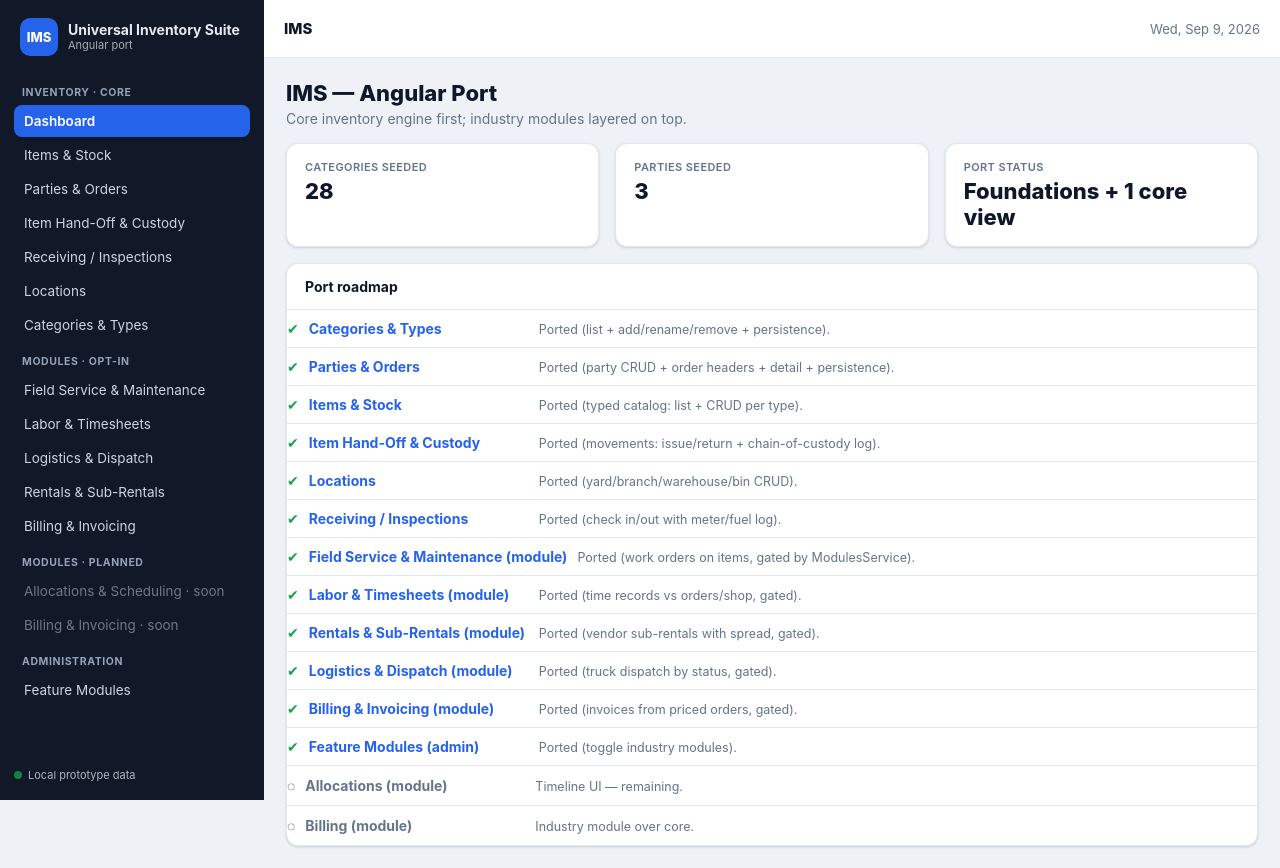
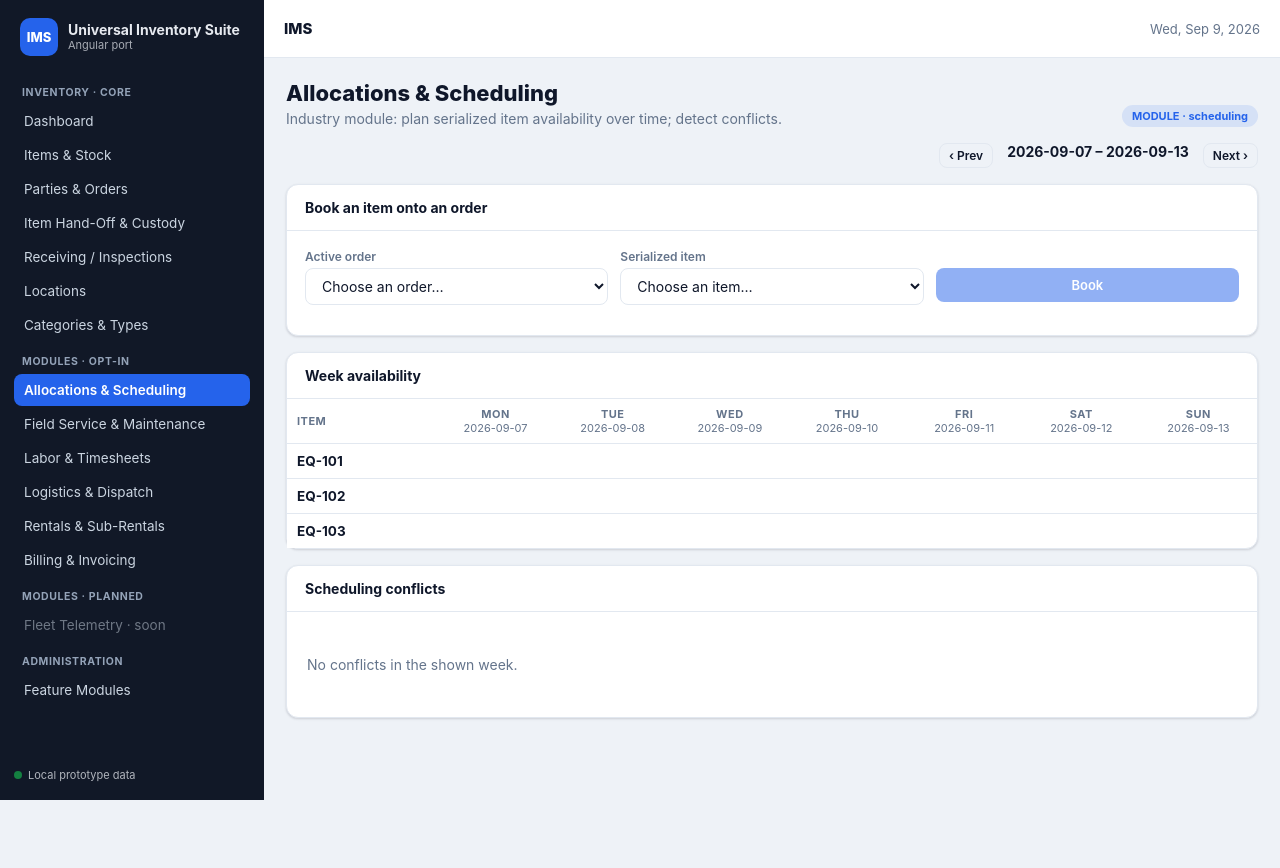
Before and after one commit to tinnerrob/ims-prototype-angular, an Angular app: page /scheduler in a window 1280 px wide. Before the commit this address led to /dashboard. After the commit the page ends 800 px from the top, so only its background shows below. Built offline with nearby package versions, Linux system fonts and the light colour scheme.

Commit message:
Port Allocations & Scheduling (module): week timeline board, conflict detection, item booking

```diff
--- a/src/app/app.component.ts
+++ b/src/app/app.component.ts
@@ -36,6 +36,7 @@ export class AppComponent {
     {
       title: 'Modules · Opt-in',
       items: [
+        { label: 'Allocations & Scheduling', route: '/scheduler' },
         { label: 'Field Service & Maintenance', route: '/maintenance' },
         { label: 'Labor & Timesheets', route: '/timesheet' },
         { label: 'Logistics & Dispatch', route: '/logistics' },
@@ -46,8 +47,7 @@ export class AppComponent {
     {
       title: 'Modules · Planned',
       items: [
-        { label: 'Allocations & Scheduling', route: '/scheduler', soon: true },
-        { label: 'Billing & Invoicing', route: '/invoicing', soon: true },
+        { label: 'Fleet Telemetry', route: '/telemetry', soon: true },
       ],
     },
     {
--- a/src/app/app.routes.ts
+++ b/src/app/app.routes.ts
@@ -13,6 +13,7 @@ import { LogisticsComponent } from './features/logistics/logistics.component';
 import { MaintenanceComponent } from './features/maintenance/maintenance.component';
 import { OrdersComponent } from './features/orders/orders.component';
 import { RentalsComponent } from './features/rentals/rentals.component';
+import { SchedulerComponent } from './features/scheduler/scheduler.component';
 import { TimesheetComponent } from './features/timesheet/timesheet.component';
 
 /**
@@ -34,6 +35,7 @@ export const routes: Routes = [
   { path: 'maintenance', component: MaintenanceComponent, canActivate: [requireModule('service')] },
   { path: 'orders', component: OrdersComponent },
   { path: 'rentals', component: RentalsComponent, canActivate: [requireModule('rentals')] },
+  { path: 'scheduler', component: SchedulerComponent, canActivate: [requireModule('scheduling')] },
   { path: 'timesheet', component: TimesheetComponent, canActivate: [requireModule('labor')] },
   { path: '**', redirectTo: 'dashboard' },
 ];
--- a/src/app/features/dashboard/dashboard.component.ts
+++ b/src/app/features/dashboard/dashboard.component.ts
@@ -31,7 +31,8 @@ export class DashboardComponent {
     { route: '/logistics', title: 'Logistics & Dispatch (module)', done: true, note: 'Ported (truck dispatch by status, gated).' },
     { route: '/invoicing', title: 'Billing & Invoicing (module)', done: true, note: 'Ported (invoices from priced orders, gated).' },
     { route: '/admin', title: 'Feature Modules (admin)', done: true, note: 'Ported (toggle industry modules).' },
-    { route: '/scheduler', title: 'Allocations (module)', done: false, note: 'Timeline UI — remaining.' },
+    { route: '/scheduler', title: 'Allocations & Scheduling (module)', done: true, note: 'Ported (week timeline + conflicts + booking).' },
+    { route: '/telemetry', title: 'Fleet Telemetry (module)', done: false, note: 'GPS sim UI — remaining.' },
     { route: '/invoicing', title: 'Billing (module)', done: false, note: 'Industry module over core.' },
   ];
 
--- /dev/null
+++ b/src/app/features/scheduler/scheduler.component.html
@@ -0,0 +1,93 @@
+<section class="page">
+  <div class="page-head">
+    <div>
+      <h1>Allocations &amp; Scheduling</h1>
+      <p class="page-sub">Industry module: plan serialized item availability over time; detect conflicts.</p>
+    </div>
+    <span class="mod-tag">MODULE · scheduling</span>
+  </div>
+
+  <div class="toolbar">
+    <button class="btn btn-ghost btn-sm" (click)="shift(-1)">‹ Prev</button>
+    <span class="week-label">{{ board().length > 0 ? '' : '' }}{{ dateLabel(0) }} – {{ dateLabel(6) }}</span>
+    <button class="btn btn-ghost btn-sm" (click)="shift(1)">Next ›</button>
+  </div>
+
+  <!-- BOOKING -->
+  <div class="card log-card">
+    <div class="card-header">Book an item onto an order</div>
+    <div class="card-body">
+      <div class="row3">
+        <div class="field">
+          <label>Active order</label>
+          <select class="input" [(ngModel)]="bookOrderId">
+            <option value="" disabled>Choose an order…</option>
+            @for (o of activeOrders(); track o.orderId) {
+              <option [value]="o.orderId">{{ o.orderId }} · {{ o.projectName }}</option>
+            }
+          </select>
+        </div>
+        <div class="field">
+          <label>Serialized item</label>
+          <select class="input" [(ngModel)]="bookItemId">
+            <option value="" disabled>Choose an item…</option>
+            @for (it of serialized(); track it.id) {
+              <option [value]="it.id">{{ it.id }} · {{ it.name }}</option>
+            }
+          </select>
+        </div>
+        <div class="field">
+          <label>&nbsp;</label>
+          <button class="btn btn-primary" (click)="book()" [disabled]="!bookOrderId || !bookItemId">Book</button>
+        </div>
+      </div>
+    </div>
+  </div>
+
+  <!-- TIMELINE -->
+  <div class="card log-card">
+    <div class="card-header">Week availability</div>
+    <div class="table-wrap">
+      <table class="table alloc">
+        <thead>
+          <tr>
+            <th class="item-col">Item</th>
+            @for (n of dayNames; track n) {
+              <th class="day-col">{{ n }}<div class="day-date">{{ dateLabel($index) }}</div></th>
+            }
+          </tr>
+        </thead>
+        <tbody>
+          @for (row of board(); track row.item.id) {
+            <tr>
+              <td class="item-col strong">{{ row.item.id }}</td>
+              @for (cell of row.cells; track $index) {
+                <td class="day-col">
+                  @if (cell) {
+                    <span class="alloc-cell" [class.conflict]="cell.conflict">{{ cell.label }}</span>
+                  }
+                </td>
+              }
+            </tr>
+          }
+        </tbody>
+      </table>
+    </div>
+  </div>
+
+  <!-- CONFLICTS -->
+  <div class="card log-card">
+    <div class="card-header">Scheduling conflicts</div>
+    <div class="card-body">
+      @if (conflicts().length === 0) {
+        <p class="empty">No conflicts in the shown week.</p>
+      } @else {
+        <ul class="ho-list">
+          @for (c of conflicts(); track c) {
+            <li class="ho-row"><span class="conflict-dot"></span><span>{{ c }}</span></li>
+          }
+        </ul>
+      }
+    </div>
+  </div>
+</section>
--- /dev/null
+++ b/src/app/features/scheduler/scheduler.component.scss
@@ -0,0 +1,54 @@
+.week-label {
+  font-weight: 700;
+  margin: 0 6px;
+}
+
+.alloc {
+  .item-col {
+    width: 150px;
+    position: sticky;
+    left: 0;
+    background: #fff;
+  }
+
+  .day-col {
+    text-align: center;
+    min-width: 96px;
+  }
+
+  .day-date {
+    font-size: 11px;
+    font-weight: 400;
+    color: var(--muted);
+    text-transform: none;
+    letter-spacing: 0;
+  }
+}
+
+.alloc-cell {
+  display: inline-block;
+  padding: 4px 8px;
+  border-radius: 6px;
+  background: rgba(37, 99, 235, 0.14);
+  color: #1d4ed8;
+  font-weight: 700;
+  font-size: 11.5px;
+
+  &.conflict {
+    background: rgba(220, 38, 38, 0.14);
+    color: #b91c1c;
+  }
+}
+
+.conflict-dot {
+  width: 8px;
+  height: 8px;
+  border-radius: 50%;
+  background: var(--danger);
+  display: inline-block;
+  flex-shrink: 0;
+}
+
+.table-wrap {
+  overflow: auto;
+}
--- /dev/null
+++ b/src/app/features/scheduler/scheduler.component.ts
@@ -0,0 +1,127 @@
+import { Component, OnDestroy } from '@angular/core';
+import { FormsModule } from '@angular/forms';
+
+import { DataService } from '../../core/data.service';
+import { Item, Order } from '../../core/models';
+
+const DAY_MS = 86400000;
+const DAY_NAMES = ['Mon', 'Tue', 'Wed', 'Thu', 'Fri', 'Sat', 'Sun'];
+
+/** A single occupied cell in the week grid. */
+interface OccCell {
+  orderId: string;
+  label: string;
+  conflict: boolean;
+}
+
+interface BoardRow {
+  item: Item;
+  cells: (OccCell | null)[];
+}
+
+@Component({
+  selector: 'ims-scheduler',
+  standalone: true,
+  imports: [FormsModule],
+  templateUrl: './scheduler.component.html',
+  styleUrl: './scheduler.component.scss',
+})
+export class SchedulerComponent implements OnDestroy {
+  readonly dayNames = DAY_NAMES;
+  /** Week anchor = Monday 00:00 local (ms). */
+  weekStart: number = this.mondayOf(new Date());
+
+  bookOrderId = '';
+  bookItemId = '';
+
+  constructor(readonly data: DataService) {}
+
+  ngOnDestroy(): void {
+    /* no timers */
+  }
+
+  activeOrders(): Order[] {
+    return this.data.listOrders().filter((o) => o.status === 'active');
+  }
+
+  serialized(): Item[] {
+    return this.data.listItems('serialized');
+  }
+
+  /** Rows = serialized items x 7 day cells for the shown week. */
+  board(): BoardRow[] {
+    const rows: BoardRow[] = [];
+    for (const item of this.serialized()) {
+      const cells: (OccCell | null)[] = [];
+      for (let i = 0; i < 7; i++) {
+        const dayStart = this.weekStart + i * DAY_MS;
+        const dayEnd = dayStart + DAY_MS - 1;
+        const occ: OccCell[] = [];
+        for (const order of this.activeOrders()) {
+          if (!this.orderHasItem(order, item.id)) continue;
+          if (this.overlaps(order, dayStart, dayEnd)) {
+            occ.push({ orderId: order.orderId, label: order.orderId, conflict: false });
+          }
+        }
+        // conflict = more than one distinct order in this cell
+        cells.push(occ.length === 0 ? null : { ...occ[0], conflict: occ.length > 1 });
+      }
+      rows.push({ item, cells });
+    }
+    return rows;
+  }
+
+  /** Human conflicts across the shown week (order vs order on the same item/day). */
+  conflicts(): string[] {
+    const out: string[] = [];
+    for (const row of this.board()) {
+      row.cells.forEach((c, i) => {
+        if (c) {
+          const others = this.activeOrders().filter((o) => o.orderId !== c.orderId && this.orderHasItem(o, row.item.id) && this.overlaps(o, this.weekStart + i * DAY_MS, this.weekStart + i * DAY_MS + DAY_MS - 1));
+          if (others.length) {
+            out.push(`${this.fmtDay(i)}: ${row.item.id} booked to ${c.orderId} + ${others.map((o) => o.orderId).join(', ')}`);
+          }
+        }
+      });
+    }
+    return [...new Set(out)];
+  }
+
+  dateLabel(i: number): string {
+    return this.fmtDay(i);
+  }
+
+  shift(weeks: number): void {
+    this.weekStart += weeks * 7 * DAY_MS;
+  }
+
+  /** Book an available serialized item onto the selected active order. */
+  book(): void {
+    if (!this.bookOrderId || !this.bookItemId) return;
+    this.data.addOrderLine(this.bookOrderId, { type: 'serialized', refId: this.bookItemId, qty: 1 });
+    this.bookItemId = '';
+  }
+
+  private orderHasItem(order: Order, itemId: string): boolean {
+    return order.lineItems.some((li) => li.type === 'serialized' && li.refId === itemId);
+  }
+
+  private overlaps(order: Order, dayStart: number, dayEnd: number): boolean {
+    const s = Date.parse(order.startDate + 'T00:00:00');
+    const e = Date.parse(order.endDate + 'T00:00:00') + DAY_MS - 1;
+    return s <= dayEnd && e >= dayStart;
+  }
+
+  private mondayOf(d: Date): number {
+    const x = new Date(d);
+    const day = (x.getDay() + 6) % 7; // 0=Mon
+    x.setDate(x.getDate() - day);
+    x.setHours(0, 0, 0, 0);
+    return x.getTime();
+  }
+
+  private fmtDay(i: number): string {
+    const d = new Date(this.weekStart + i * DAY_MS);
+    return d.toISOString().slice(0, 10);
+  }
+}
```
Also changed, not shown: 1 other file (tests, documents, lock files or other folders).
